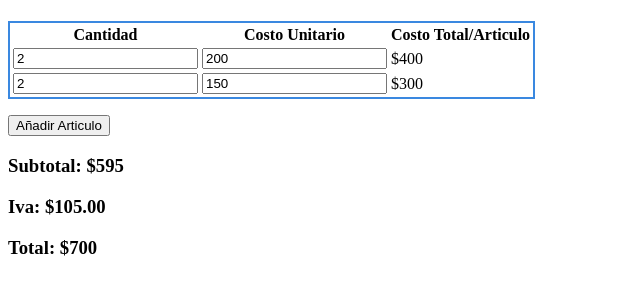
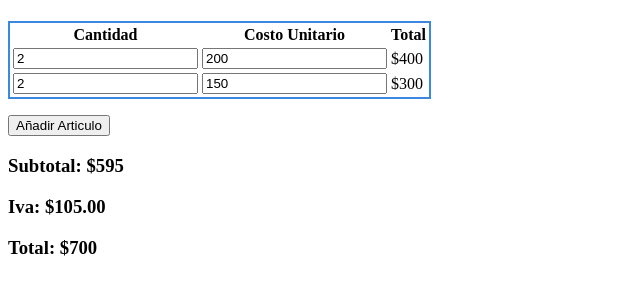
Before and after one commit to MiguelRumbo/Vue-Js, a plain HTML site: page html/Act8.html in a window 1280 px wide. Shown: the whole page, without its empty margins (0-640 px from the left). Drawn offline with nearby package versions, Linux system fonts and the light colour scheme.

Commit message:
Update Act8.html

```diff
--- a/html/Act8.html
+++ b/html/Act8.html
@@ -19,7 +19,7 @@
                 <tr>
                     <th>Cantidad</th>
                     <th>Costo Unitario</th>
-                    <th>Costo Total/Articulo</th>
+                    <th>Total</th>
                 </tr>
                 <tr v-for="item in articles">
                     <td><input type="number" v-model="item.cant"></td>
```
